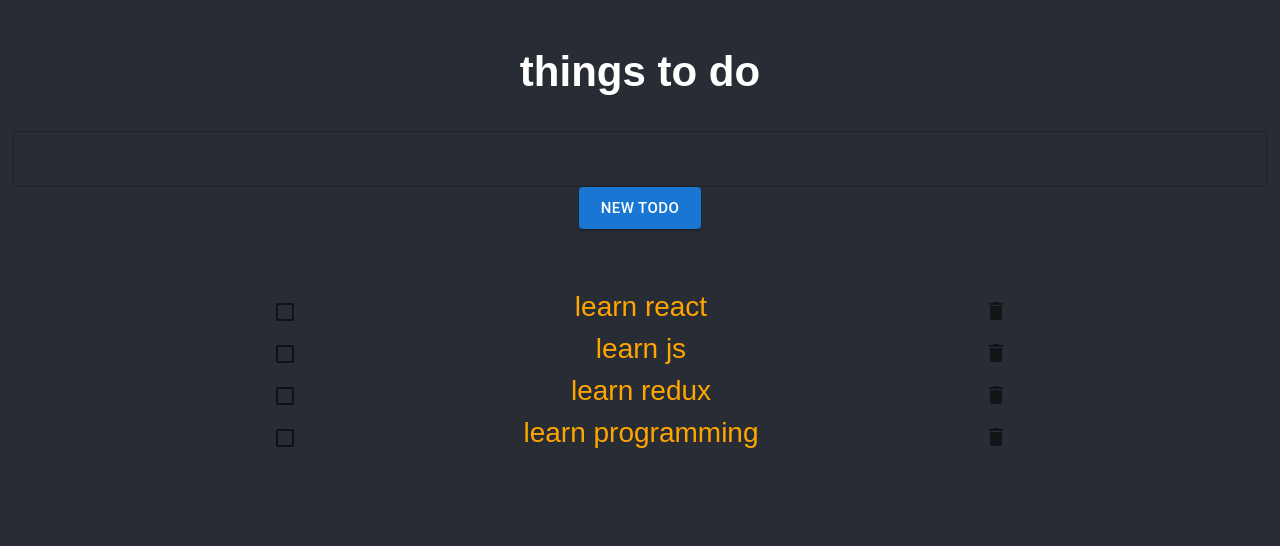
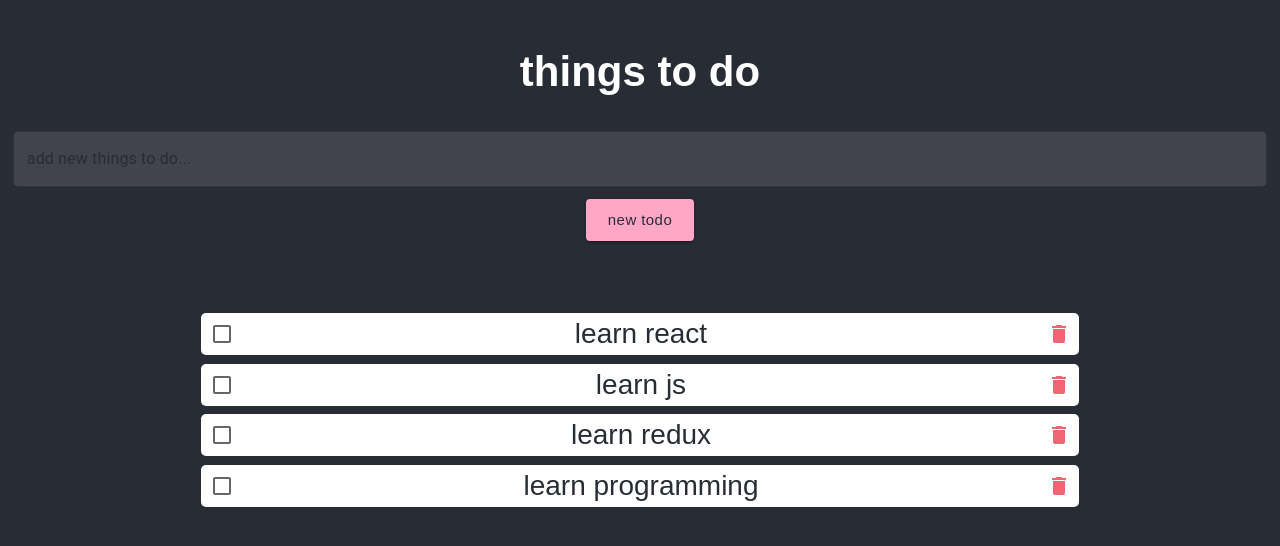
Before and after one commit to usovichyuriy/todo-list, a React (Create React App) app: page /#/menu in a window 1280 px wide. Shown: the top 546 px of the page. Built offline with nearby package versions, Linux system fonts and the light colour scheme.

Commit message:
style improvements

```diff
--- a/src/components/Menu/Menu.module.css
+++ b/src/components/Menu/Menu.module.css
@@ -1,3 +1,3 @@
 .listOfPoints {
-    padding: 5% 20%;
+    padding: 5% 15%;
 }
--- a/src/components/Menu/Point/Point.js
+++ b/src/components/Menu/Point/Point.js
@@ -1,23 +1,41 @@
 import { Checkbox, IconButton } from "@mui/material";
 import DeleteIcon from '@mui/icons-material/Delete';
 import classes from "./Point.module.css";
+import { createTheme, ThemeProvider } from '@mui/material/styles';
+
+
+const pointTheme = createTheme({
+
+    palette: {
+        primary: {
+            main: 'rgb(255, 167, 196)',
+            darker: '#053e85',
+        },
+        secondary: {
+            main: 'rgb(241, 101, 115)',
+        },
+    },
+});
 
 function Point(props) {
     return (
         <div className={classes.point}>
+            <ThemeProvider theme={pointTheme}>
                 <div className={classes.pointCheckbox}>
-                <Checkbox />
+                    <Checkbox color="primary" />
                 </div>
                 <div className={classes.pointDescription}>
                     {props.message}
                 </div>
                 <div className={classes.deleteButton}>
-                <IconButton onClick={() => {
+
+                    <IconButton aria-label="delete" onClick={() => {
                         props.deletePoint(props.message)
                     }}>
-                    <DeleteIcon />
+                        <DeleteIcon color="secondary" />
                     </IconButton>
                 </div>
+            </ThemeProvider>
         </div>
     )
 }
--- a/src/components/Menu/Point/Point.module.css
+++ b/src/components/Menu/Point/Point.module.css
@@ -1,8 +1,12 @@
 .point {
     display: flex;
     justify-content: space-between;
+    align-items: center;
+    background-color: #fff;
+    border-radius: 5px;
+    margin: 1% 0;
 }
 
 .pointDescription {
-    color: orange;
+    color: rgb(40, 44, 53);
 }
--- a/src/components/Menu/PointForm/PointForm.js
+++ b/src/components/Menu/PointForm/PointForm.js
@@ -1,8 +1,23 @@
 import { Button, OutlinedInput } from "@mui/material";
 import { useFormik } from "formik";
 import classes from "./PointForm.module.css";
+import { createTheme, ThemeProvider } from '@mui/material/styles';
 
 function PointForm(props) {
+
+    const theme = createTheme({
+
+        palette: {
+            primary: {
+                main: 'rgb(255, 167, 196)',
+                darker: '#053e85',
+            },
+            neutral: {
+                main: 'rgb(51,52,54)',
+                contrastText: '#fff',
+            },
+        },
+    });
 
     const formik = useFormik({
         initialValues: {
@@ -22,16 +37,19 @@ function PointForm(props) {
     return (
         <div className={classes.pointForm}>
             <form onSubmit={formik.handleSubmit}>
-                <div>
+                <div className={classes.newPointInput}>
                     <OutlinedInput
                         fullWidth
                         id="newPointText"
                         name="newPointText"
+                        placeholder="add new things to do..."
                         autoComplete="off"
                         value={formik.values.newPointText}
                         onChange={formik.handleChange}></OutlinedInput>
                 </div>
-                <Button variant="contained" size="large" type="submit">new todo</Button>
+                <ThemeProvider theme={theme}>
+                    <Button variant="contained" size="large" type="submit">new todo</Button>
+                </ThemeProvider>
             </form>
 
         </div>
--- a/src/components/Menu/PointForm/PointForm.module.css
+++ b/src/components/Menu/PointForm/PointForm.module.css
@@ -2,3 +2,15 @@
     display: flex;
     flex-direction: column;
 }
+
+.newPointInput {
+    border-radius: 5px;
+    background-color: rgb(65, 68, 77);
+    margin-bottom: 1%;
+}
+
+.pointForm button {
+    font-family: Montserrat, sans-serif;
+    text-transform: none;
+    color: rgb(40, 44, 53);
+}
```
Lines whose indentation alone changed are shown as unchanged.
